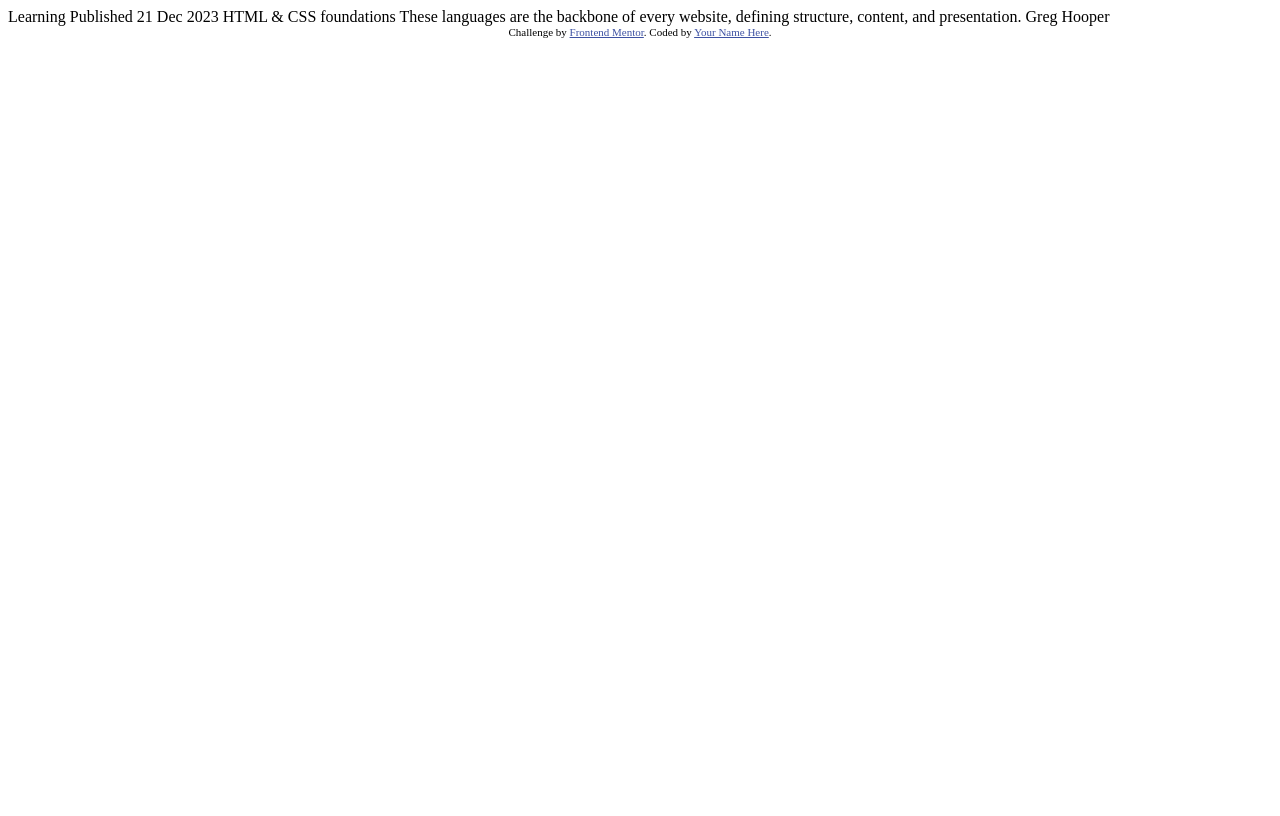
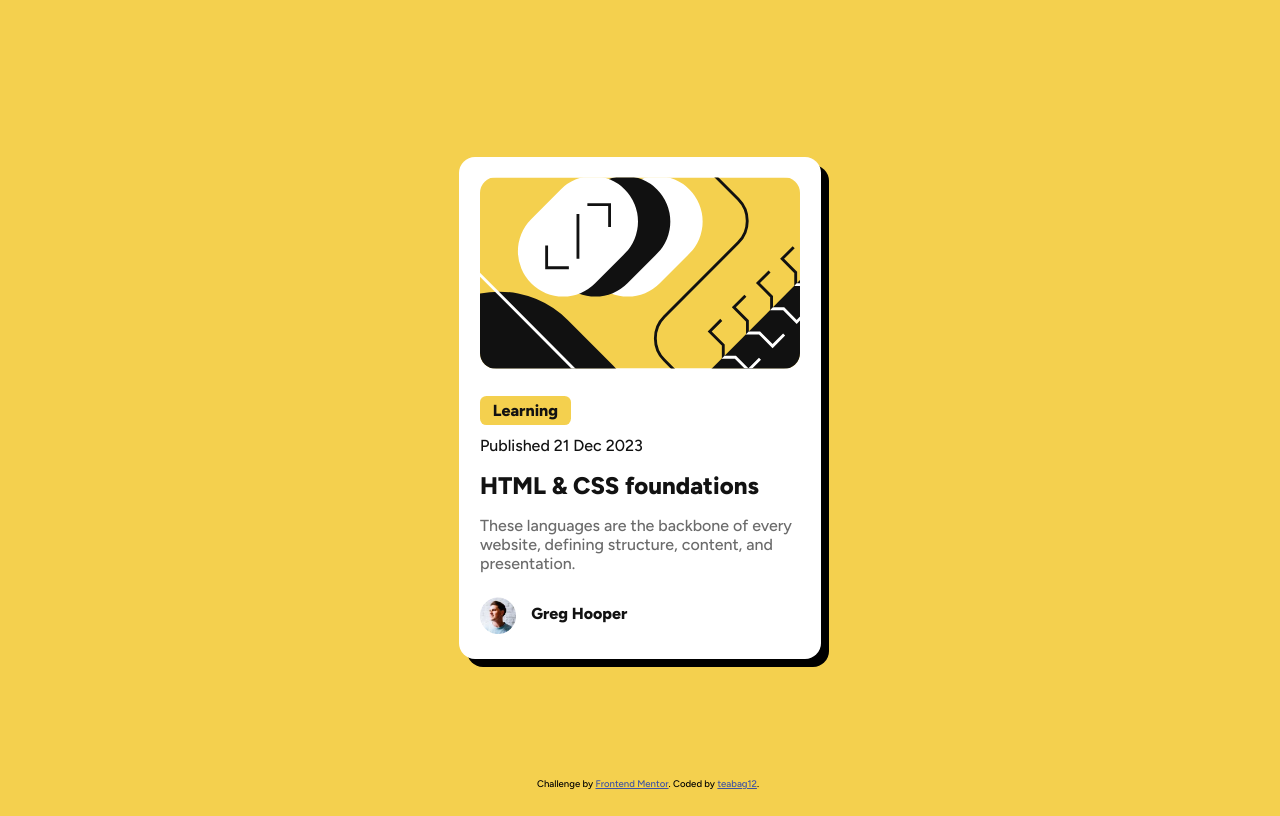
Before and after one commit to teabag12/blog-preview-card-main, a plain HTML site: page index.html in a window 1280 px wide. Drawn offline with Linux system fonts and the light colour scheme.

Commit message:
styling complete

```diff
--- /dev/null
+++ b/index.css
@@ -0,0 +1,94 @@
+
+:root {
+    --yellow: hsl(47, 88%, 63%);
+    --white: hsl(0, 0%, 100%);
+    --gray-500: hsl(0, 0%, 42%);
+    --gray950: hsl(0, 0%, 7%);
+    --blue: hsl(228, 45%, 44%);
+}
+
+footer {
+    font-size: 1.2vh;
+    text-align: center;
+    position: absolute;
+    bottom: 0.2vh;
+    width: 100vw;
+}
+
+footer a {
+    color: var(--blue);
+}
+
+body {
+    background-color: var(--yellow);
+    font-family: "Figtree", sans-serif;
+    font-weight: 500;
+    font-style: normal;
+    font-size: 16px;
+    height: 100vh;
+    display: grid;
+    place-content: center;
+}
+
+main {
+    background-color: var(--white);
+    width: 20em;
+    max-width: 80vw;
+    box-shadow: 0.5em 0.5em;
+    padding: 1.3em;
+    padding-bottom: 0.6em;
+    border-radius: 1em;
+}
+
+h1 {
+    font-size: 1.5em;
+}
+
+h1 a {
+    text-decoration: none;
+    color: var(--gray950);
+}
+
+h1 a:active, h1 a:hover {
+    text-decoration: none;
+    color: var(--yellow);
+}
+
+.thumbnail {
+    display: block;
+    width: 100%;
+    border-radius: 1em;
+    margin-bottom: 2em;
+}
+
+.avatar {
+    display: inline;
+    vertical-align: middle;
+    height: 2.3em;
+    margin-right: 0.7em;
+}
+
+.tag {
+    background-color: var(--yellow);
+    padding-top: 0.3em;
+    padding-bottom: 0.3em;
+    padding-left: 0.8em;
+    padding-right: 0.8em;
+    border-radius: 0.4em;
+}
+
+.dark-gray {
+    color: var(--gray950);
+}
+
+.light-gray {
+    color: var(--gray-500);
+}
+
+.bold {
+    font-weight: 800;
+}
+
+#author {
+    margin-top: 1.5em;
+}
--- a/index.html
+++ b/index.html
@@ -5,30 +5,30 @@
   <meta name="viewport" content="width=device-width, initial-scale=1.0"> <!-- displays site properly based on user's device -->
 
   <link rel="icon" type="image/png" sizes="32x32" href="./assets/images/favicon-32x32.png">
-
-  <title>Frontend Mentor | Blog preview card</title>
-
-  <!-- Feel free to remove these styles or customise in your own stylesheet 👍 -->
-  <style>
-    .attribution { font-size: 11px; text-align: center; }
-    .attribution a { color: hsl(228, 45%, 44%); }
-  </style>
+  <link rel="stylesheet" href="./index.css">
+  <link rel="preconnect" href="https://fonts.googleapis.com">
+  <link rel="preconnect" href="https://fonts.gstatic.com" crossorigin>
+  <link href="https://fonts.googleapis.com/css2?family=Figtree:ital,wght@0,300..900;1,300..900&display=swap" rel="stylesheet">
+  <title>Blog preview card</title>
 </head>
 <body>
-
-  Learning
-
-  Published 21 Dec 2023
-
-  HTML & CSS foundations
-
-  These languages are the backbone of every website, defining structure, content, and presentation.
-
-  Greg Hooper
-
-  <div class="attribution">
-    Challenge by <a href="https://www.frontendmentor.io?ref=challenge" target="_blank">Frontend Mentor</a>.
-    Coded by <a href="#">Your Name Here</a>.
+<main>
+  <div>
+    <img src="./assets/images/illustration-article.svg" alt="thumbnail" class="thumbnail">
   </div>
+  <p><span class ="tag dark-gray bold">Learning</span></p>
+  <p class="dark-gray">Published 21 Dec 2023</p>
+  <h1 class="dark-gray bold"><a href=".">HTML & CSS foundations</a></h1>
+  <p class="light-gray">These languages are the backbone of every website, defining structure, content, and presentation.</p>
+  <div id="author">
+    <p class="dark-gray bold">
+      <img src="./assets/images/image-avatar.webp" alt="avatar" class="avatar">
+      Greg Hooper</p>
+  </div>
+</main>
+<footer>
+  <p>Challenge by <a href="https://www.frontendmentor.io?ref=challenge" target="_blank">Frontend Mentor</a>.
+    Coded by <a href="https://www.frontendmentor.io/profile/teabag12">teabag12</a>.</p>
+</footer>
 </body>
 </html>
```
